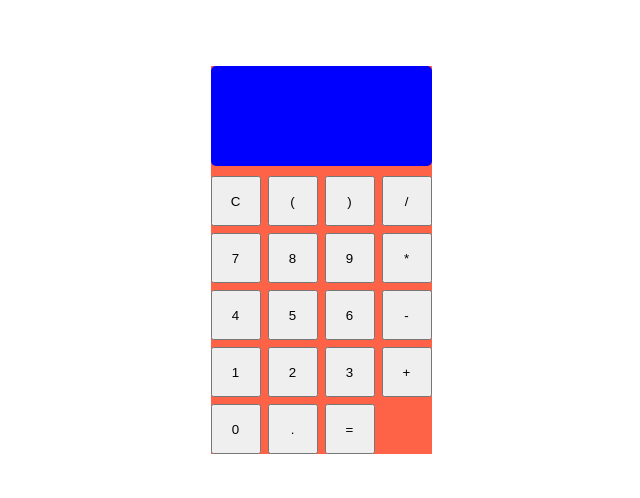
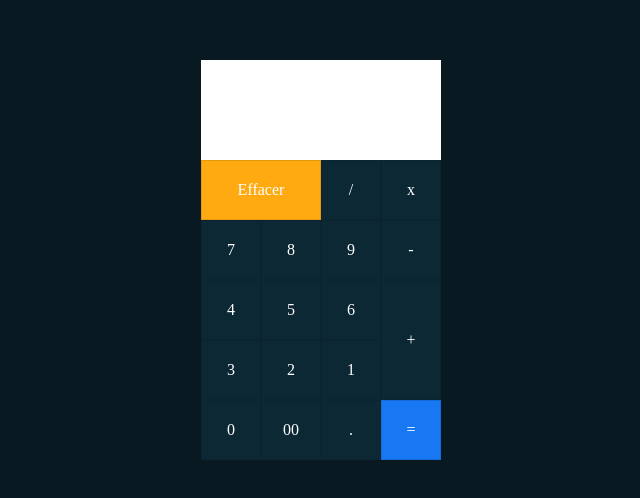
Before and after one commit to LibasseLLG/Calculatrice, a plain HTML site: page index.html in a window 1280 px wide. Shown: the part 140-638 px from the top of the page, without its empty margins (319-959 px from the left). Drawn offline with Linux system fonts and the light colour scheme.

Commit message:
fin calculatrice

```diff
--- a/index.html
+++ b/index.html
@@ -1,42 +1,35 @@
 <!DOCTYPE html>
 <html lang="en">
+
 <head>
     <meta charset="UTF-8">
     <meta name="viewport" content="width=device-width, initial-scale=1.0">
     <link rel="stylesheet" href="style.css">
     <title>Calculatrice</title>
 </head>
+
 <body>
+    <form name="calc" class="calculatrice">
+        <input type="text" class="value" name="txt" readonly="">
+        <span class="num effacer" onclick="document.calc.txt.value =''">Effacer</span>
+        <span class="num" onclick="document.calc.txt.value +='/'">/</span>
+        <span class="num" onclick="document.calc.txt.value +='*'">x</span>
+        <span class="num" onclick="document.calc.txt.value +='7'">7</span>
+        <span class="num" onclick="document.calc.txt.value +='8'">8</span>
+        <span class="num" onclick="document.calc.txt.value +='9'">9</span>
+        <span class="num" onclick="document.calc.txt.value +='-'">-</span>
+        <span class="num" onclick="document.calc.txt.value +='4'">4</span>
+        <span class="num" onclick="document.calc.txt.value +='5'">5</span>
+        <span class="num" onclick="document.calc.txt.value +='6'">6</span>
+        <span class="num plus" onclick="document.calc.txt.value +='+'">+</span>
+        <span class="num" onclick="document.calc.txt.value +='3'">3</span>
+        <span class="num" onclick="document.calc.txt.value +='2'">2</span>
+        <span class="num" onclick="document.calc.txt.value +='1'">1</span>
+        <span class="num" onclick="document.calc.txt.value +='0'">0</span>
+        <span class="num" onclick="document.calc.txt.value +='00'">00</span>
+        <span class="num" onclick="document.calc.txt.value +='.'">.</span>
+        <span class="num egale" onclick="document.calc.txt.value =eval(calc.txt.value)">=</span>
+    </form>
+</body>
 
-    <div class="calculatrice">
-
-        <div class="ecran"></div>
-
-        <div class="touches">
-           <button data-key="8" class="button">C</button>
-           <button data-key="53" class="button">(</button>
-           <button data-key="219" class="button">)</button>
-           <button data-key="111" class="button">/</button>
-           <button data-key="103" class="button">7</button>
-           <button data-key="104" class="button">8</button>
-           <button data-key="105" class="button">9</button>
-           <button data-key="106" class="button">*</button>
-           <button data-key="100" class="button">4</button>
-           <button data-key="101" class="button">5</button>
-           <button data-key="102" class="button">6</button>
-           <button data-key="109" class="button">-</button>
-           <button data-key="97" class="button">1</button>
-           <button data-key="98" class="button">2</button>
-           <button data-key="99" class="button">3</button>
-           <button data-key="107" class="button">+</button>
-           <button data-key="96" class="button">0</button>
-           <button data-key="110" class="button">.</button>
-           <button data-key="187" class="button">=</button>
-        </div>
-    </div>
-
-
-
-<script src="app.js"></script>
-</body>
 </html>
--- a/style.css
+++ b/style.css
@@ -1,38 +1,59 @@
-*{
+* {
+    margin: 0;
     padding: 0;
-    margin: 0;
     box-sizing: border-box;
 }
 
-body{
-    max-width: 100vw;
+body {
+    display: flex;
+    align-items: center;
+    justify-content: center;
     height: 100vh;
-    display: flex;
-    justify-content: center;
-    align-items: center;
-}
-.calculatrice{
-    background-color: tomato;
-    display: flex;
-    flex-direction: column;
+    background-color: #091921;
 }
 
-.ecran{
-    width: 100%;
-    height: 100px;
-    background-color: blue;
-    margin-bottom: 10px;
-    border-radius: 5px;
-    display: flex;
-    justify-content: flex-end;
-    align-items: flex-end;
-    padding: 5px;
-    font-size: 25px;
+.calculatrice {
+    position: relative;
+    display: grid;
 }
 
-.touches{
+.calculatrice .value {
+    grid-column: span 4;
+    height: 100px;
+    text-align: right;
+    border: 0;
+    padding: 10px;
+    font-style: 19px;
+    outline: 0;
+}
+
+.calculatrice span {
     display: grid;
-    grid-template-columns: repeat(4, 50px);
-    grid-template-rows: repeat(5, 50px);
-    gap: 7px;
+    width: 60px;
+    height: 60px;
+    color: #fff;
+    background-color: #0c2835;
+    place-items: center;
+    border: 1px solid rgba(0, 0, 0, 0.1);
+    cursor: pointer;
 }
+
+.calculatrice span:active {
+    background-color: #Fa1;
+    color: #111;
+}
+
+.calculatrice span.effacer {
+    grid-column: span 2;
+    width: 100%;
+    background-color: #Fa1;
+}
+
+.calculatrice span.plus {
+    grid-row: span 2;
+    height: 100%;
+}
+
+.calculatrice span.egale {
+    background-color: #1877f2;
+}
```
